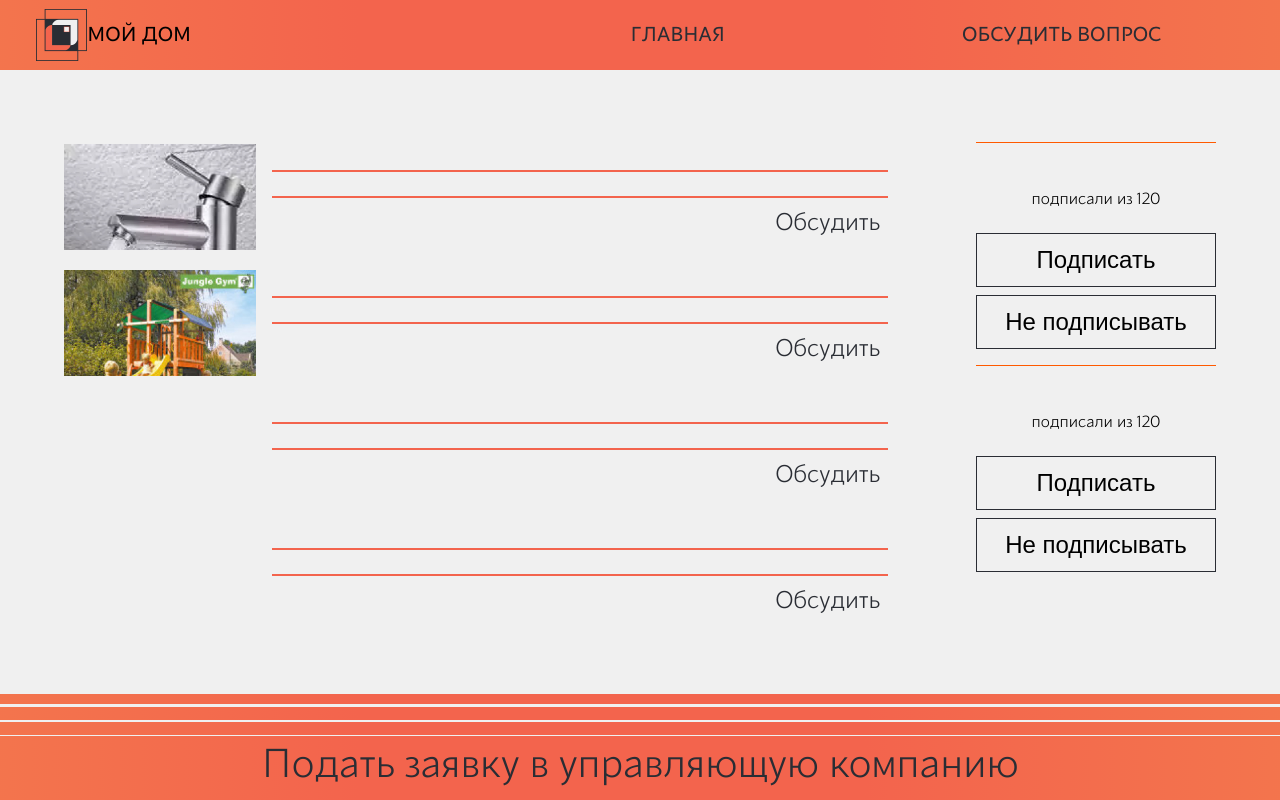
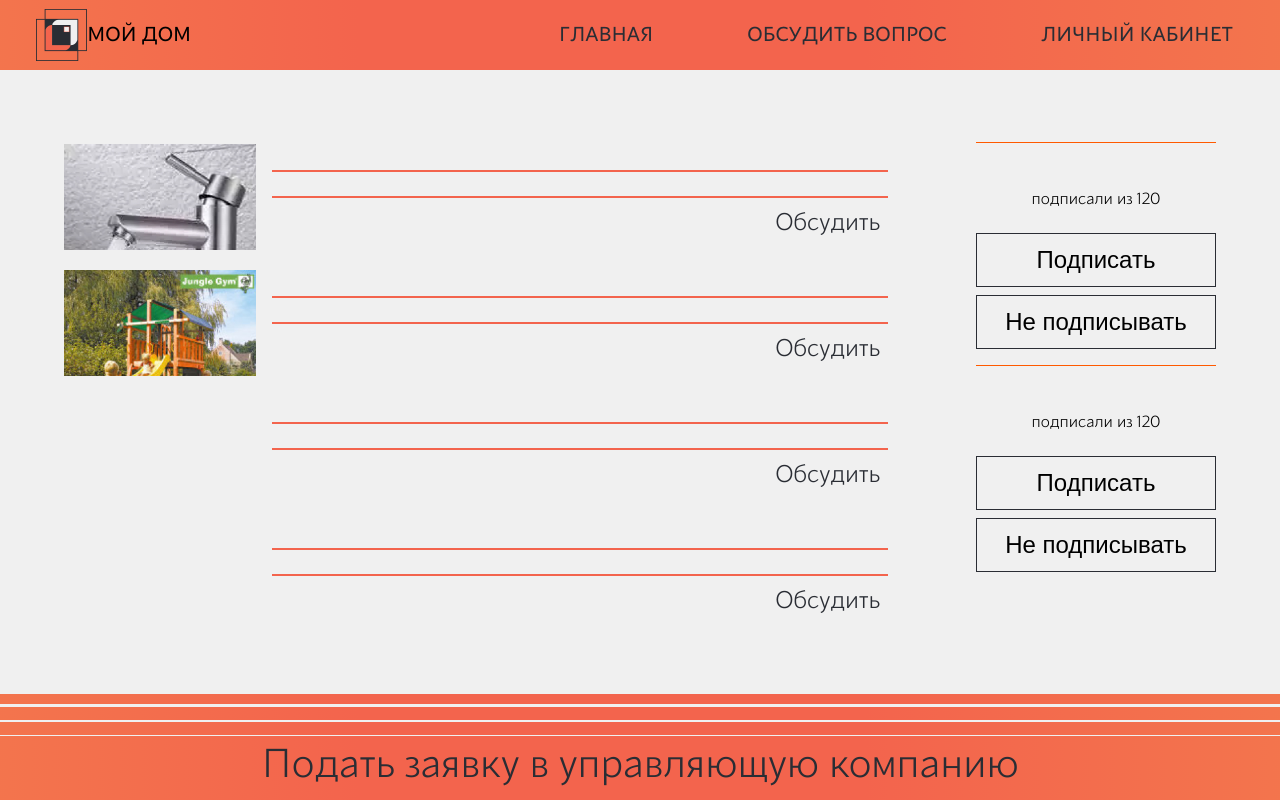
Before and after one commit to Code7unner/hackaton-dp, a Vue app in the folder client/: page / in a window 1280 px wide. Shown: the top 800 px of the page. Built offline with nearby package versions, Linux system fonts and the light colour scheme; no server answers.

Commit message:
Fix navbar

```diff
--- a/client/src/components/NavBar.vue
+++ b/client/src/components/NavBar.vue
@@ -4,12 +4,18 @@
       <div class="routes">
         <router-link to="/" class="nav-item">Главная</router-link>
         <router-link to="/forum" class="nav-item">Обсудить вопрос</router-link>
+        <a @click="comingSoon">Личный кабинет</a>
       </div>
   </div>
 </template>
 
 <script>
 export default {
+  methods: {
+    comingSoon() {
+      alert("Скоро...")
+    }
+  },
 
 }
 </script>
```
